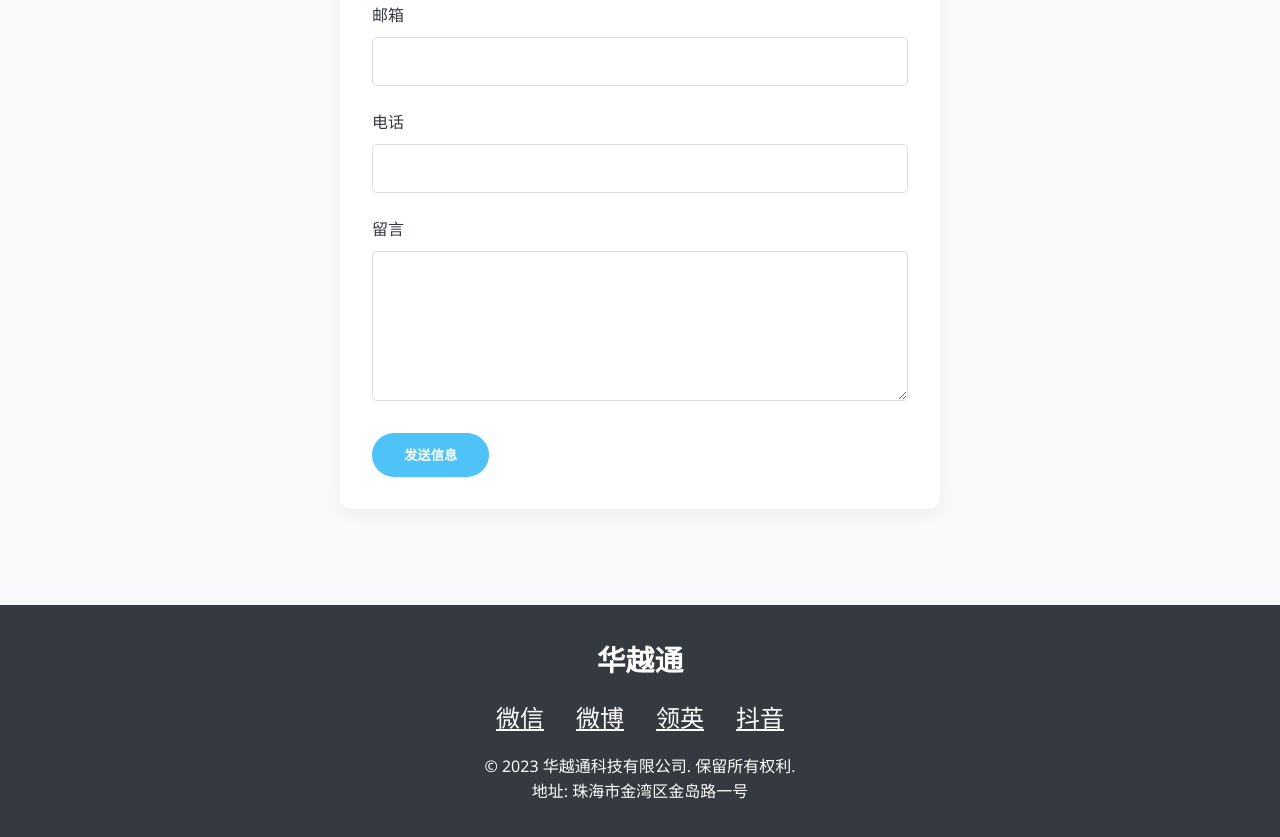
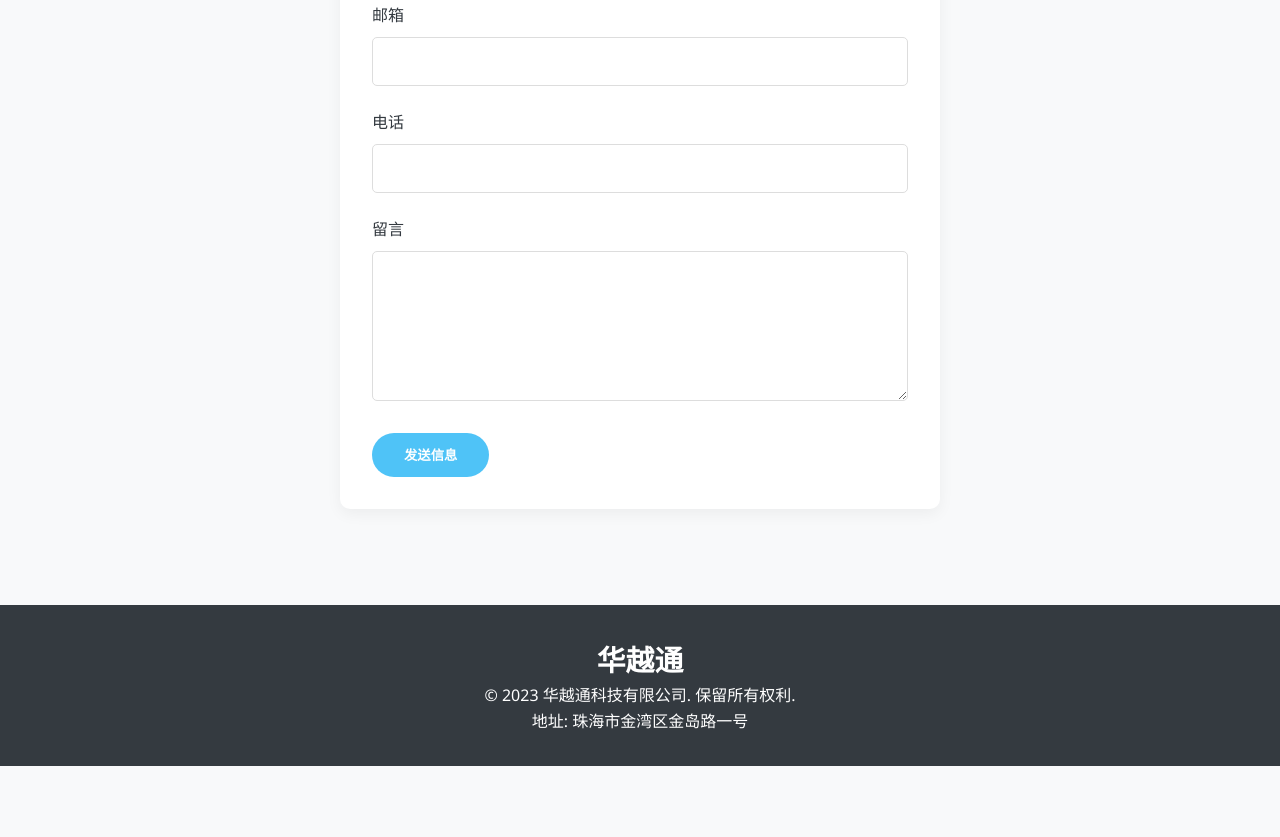
Before and after one commit to aixin0124/huayuetong, a plain HTML site: page index.html in a window 1280 px wide. Shown: the part 2706-3543 px from the top of the page. After the commit the page ends 3472 px from the top, so only its background shows below. Drawn offline with Linux system fonts and the light colour scheme.

Commit message:
Update index.html
fix: delet weixin douyin

```diff
--- a/index.html
+++ b/index.html
@@ -326,12 +326,6 @@
 <footer>
     <div class="container">
         <div class="logo">华越通</div>
-        <ul class="social-links">
-            <li><a href="#">微信</a></li>
-            <li><a href="#">微博</a></li>
-            <li><a href="#">领英</a></li>
-            <li><a href="#">抖音</a></li>
-        </ul>
         <p>© 2023 华越通科技有限公司. 保留所有权利.</p>
         <p>地址: 珠海市金湾区金岛路一号</p>
     </div>
```
